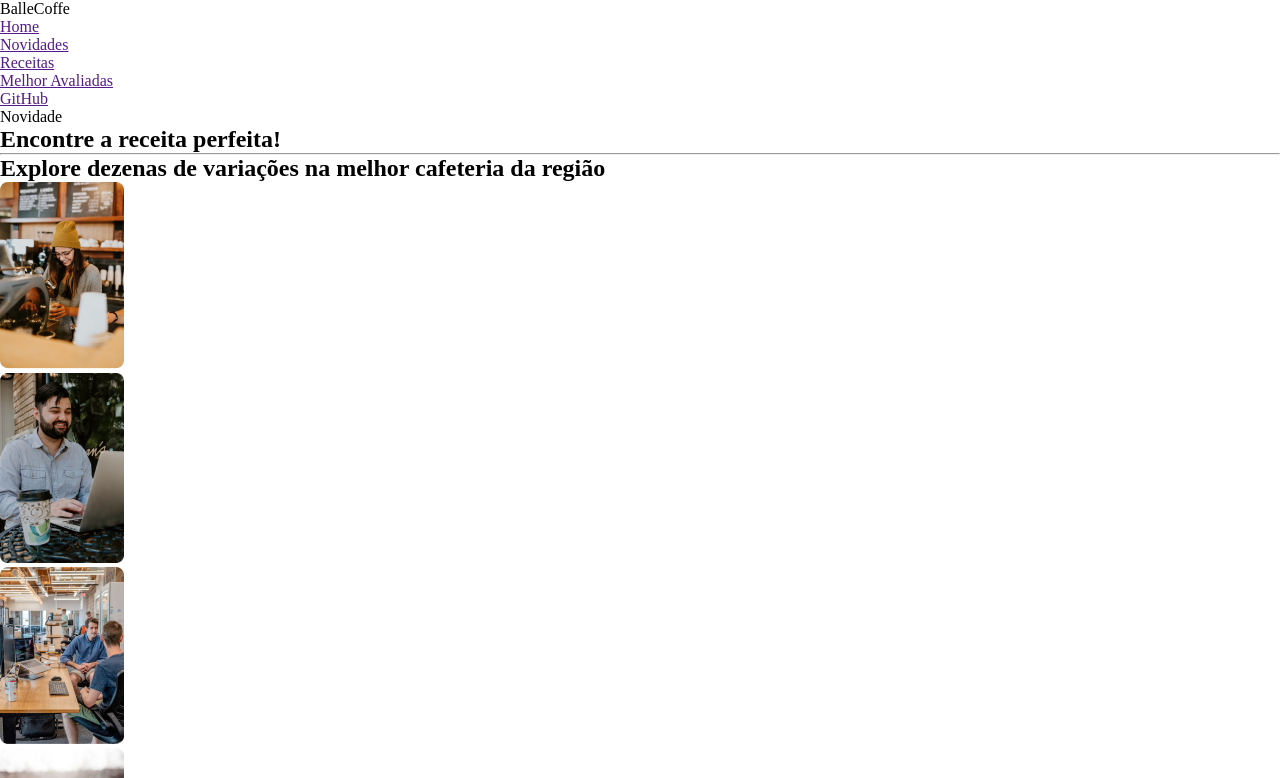
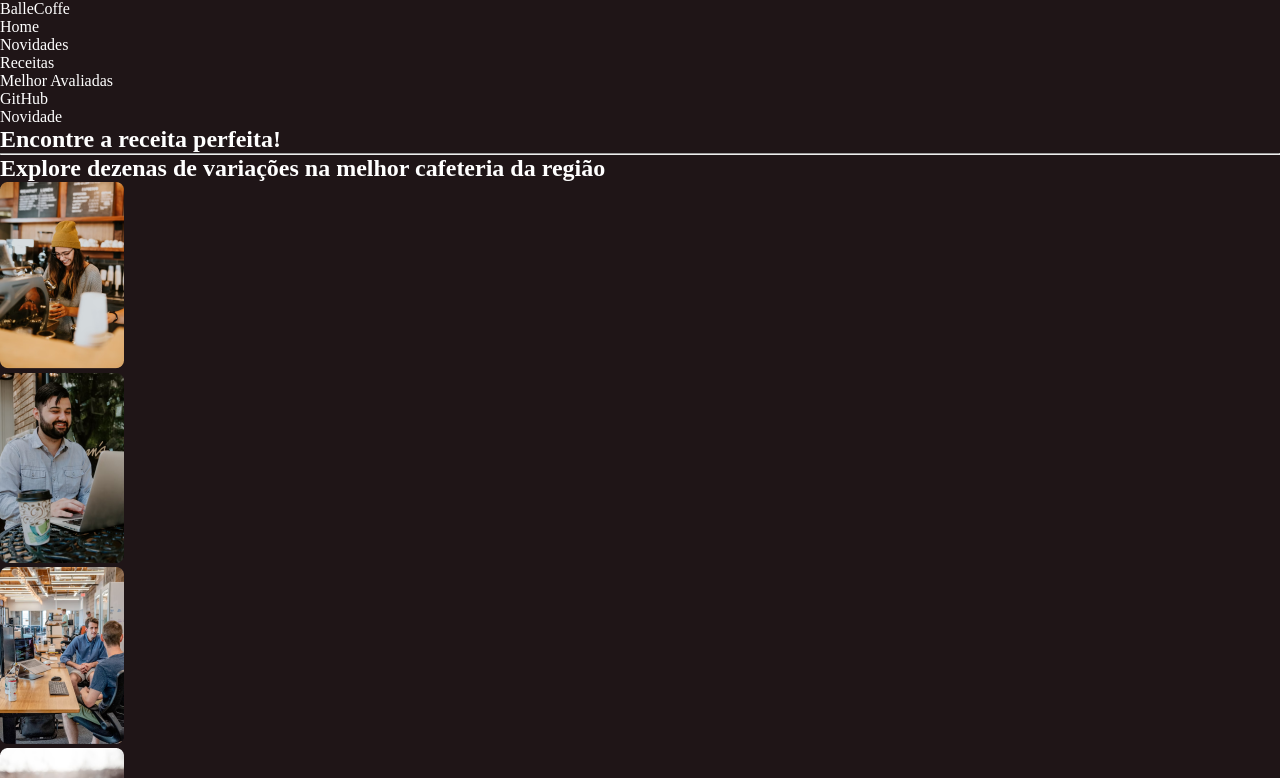
Before and after one commit to pedrostelladev/Land-page, a plain HTML site: page LandPage Cafeteria/index.html in a window 1280 px wide. Shown: the top 778 px of the page. Drawn offline with Linux system fonts and the light colour scheme.

Commit message:
adicionando as fontes do site

```diff
--- a/LandPage Cafeteria/index.html
+++ b/LandPage Cafeteria/index.html
@@ -5,6 +5,9 @@
     <meta name="viewport" content="width=device-width, initial-scale=1.0" />
     <link rel="stylesheet" href="styles.css">
     <title>BalleCoffe</title>
+    <link rel="preconnect" href="https://fonts.googleapis.com">
+    <link rel="preconnect" href="https://fonts.gstatic.com" crossorigin>
+    <link href="https://fonts.googleapis.com/css2?family=Epilogue:ital,wght@0,100..900;1,100..900&family=Inter:ital,opsz,wght@0,14..32,100..900;1,14..32,100..900&family=Montserrat:ital,wght@0,100..900;1,100..900&family=Teko:wght@300..700&display=swap" rel="stylesheet">
     <meta
       name="description"
       content="Explore dezenas de variações na melhor cafeteria da região"
--- a/LandPage Cafeteria/styles.css
+++ b/LandPage Cafeteria/styles.css
@@ -2,4 +2,19 @@
     margin: 0;
     padding: 0;
     box-sizing: border-box;
+
 }
+
+body {
+    background:#1F1517;
+    color:#ffffff ;
+}
+
+a {
+    color:#ffffff;
+    text-decoration: none;
+}
+
+ul {
+    list-style: none;
+}
```
